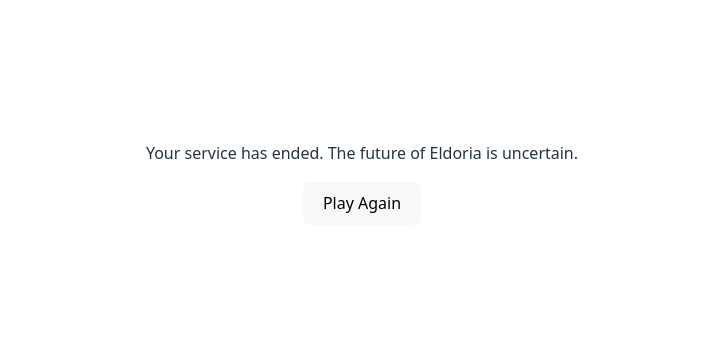
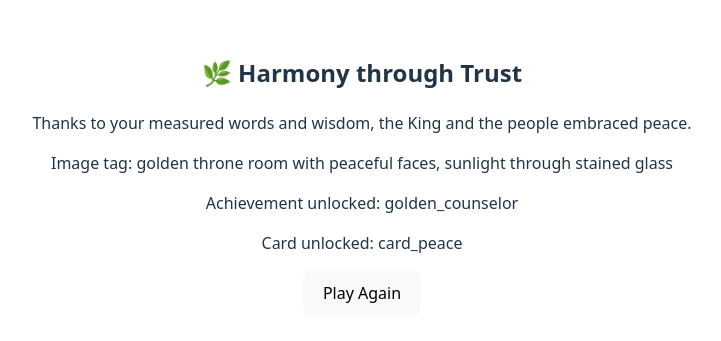
Before and after one commit to Sarec21/Consejero4.0, a React (Vite) app: page /final in a window 1280 px wide. Shown: the part 225-566 px from the top of the page, without its empty margins (278-999 px from the left). Built offline with nearby package versions, Linux system fonts and the light colour scheme.

Commit message:
Implement narrative ending system

```diff
--- /dev/null
+++ b/src/data/finals.json
@@ -0,0 +1,32 @@
+[
+  {
+    "id": "final_trust_peace",
+    "title": "Harmony through Trust",
+    "description": "Thanks to your measured words and wisdom, the King and the people embraced peace.",
+    "condition": {
+      "trust_min": 80,
+      "war": false
+    },
+    "achievement_id": "golden_counselor",
+    "card_id": "card_peace",
+    "visual": {
+      "tag_ia": "golden throne room with peaceful faces, sunlight through stained glass",
+      "icon": "\ud83c\udf3f"
+    }
+  },
+  {
+    "id": "final_chaos_war",
+    "title": "Chaos of Betrayal",
+    "description": "Distrust and bloodshed consumed the realm after your ill-timed counsels.",
+    "condition": {
+      "trust_max": 30,
+      "war": true
+    },
+    "achievement_id": "dark_advisor",
+    "card_id": "card_war",
+    "visual": {
+      "tag_ia": "burning battlements under a crimson sky, despairing faces",
+      "icon": "\u2694\ufe0f"
+    }
+  }
+]
--- /dev/null
+++ b/src/lib/finalSelector.ts
@@ -0,0 +1,42 @@
+import finalsData from '../data/finals.json'
+import type { GameState } from '../state/gameState'
+
+export interface Final {
+  id: string
+  title: string
+  description: string
+  condition: Record<string, unknown>
+  achievement_id?: string
+  card_id?: string
+  visual: { tag_ia: string; icon: string }
+}
+
+const finals = finalsData as Final[]
+
+function matches(final: Final, state: GameState): boolean {
+  const cond = final.condition || {}
+  const s = state as unknown as Record<string, unknown>
+  for (const [key, value] of Object.entries(cond)) {
+    if (key.endsWith('_min')) {
+      const prop = key.replace(/_min$/, '')
+      if (typeof s[prop] !== 'number' || (s[prop] as number) < (value as number)) return false
+    } else if (key.endsWith('_max')) {
+      const prop = key.replace(/_max$/, '')
+      if (typeof s[prop] !== 'number' || (s[prop] as number) > (value as number)) return false
+    } else {
+      if (s[key] !== value) return false
+    }
+  }
+  return true
+}
+
+function specificity(final: Final): number {
+  return Object.keys(final.condition || {}).length
+}
+
+export function selectFinal(state: GameState): Final {
+  const eligible = finals.filter(f => matches(f, state))
+  if (eligible.length === 0) return finals[0]
+  eligible.sort((a, b) => specificity(b) - specificity(a))
+  return eligible[0]
+}
--- a/src/screens/logic/FinalScreen.tsx
+++ b/src/screens/logic/FinalScreen.tsx
@@ -1,15 +1,41 @@
+import { useEffect, useState } from 'react'
 import { useNavigate } from 'react-router-dom'
 import { useGameState } from '../../state/gameState'
 import ViewFinalScreen from '../view/ViewFinalScreen'
+import { selectFinal } from '../../lib/finalSelector'
+import type { Final } from '../../lib/finalSelector'
 
 export default function FinalScreen() {
   const navigate = useNavigate()
-  const { resetState } = useGameState()
+  const gameState = useGameState()
+  const { resetState } = gameState
+  const [final, setFinal] = useState<Final | null>(null)
+
+  useEffect(() => {
+    const result = selectFinal(useGameState.getState())
+    setFinal(result)
+
+    const stored = localStorage.getItem('player_profile')
+    const profile = stored ? JSON.parse(stored) : {}
+    profile.finals = Array.isArray(profile.finals) ? profile.finals : []
+    profile.finals.push(result.id)
+    if (result.achievement_id) {
+      profile.achievements = Array.isArray(profile.achievements)
+        ? profile.achievements
+        : []
+      profile.achievements.push(result.achievement_id)
+    }
+    if (result.card_id) {
+      profile.cards = Array.isArray(profile.cards) ? profile.cards : []
+      profile.cards.push(result.card_id)
+    }
+    localStorage.setItem('player_profile', JSON.stringify(profile))
+  }, [])
 
   const handleReset = () => {
     resetState()
     navigate('/')
   }
 
-  return <ViewFinalScreen onReset={handleReset} />
+  return <ViewFinalScreen final={final} onReset={handleReset} />
 }
--- a/src/screens/view/ViewFinalScreen.tsx
+++ b/src/screens/view/ViewFinalScreen.tsx
@@ -1,11 +1,28 @@
+import type { Final } from '../../lib/finalSelector'
+
 interface ViewFinalScreenProps {
+  final: Final | null
   onReset: () => void
 }
 
-export default function ViewFinalScreen({ onReset }: ViewFinalScreenProps) {
+export default function ViewFinalScreen({ final, onReset }: ViewFinalScreenProps) {
   return (
     <div>
-      <p>Your service has ended. The future of Eldoria is uncertain.</p>
+      {final ? (
+        <div>
+          <h2>
+            {final.visual.icon} {final.title}
+          </h2>
+          <p>{final.description}</p>
+          <p>Image tag: {final.visual.tag_ia}</p>
+          {final.achievement_id && (
+            <p>Achievement unlocked: {final.achievement_id}</p>
+          )}
+          {final.card_id && <p>Card unlocked: {final.card_id}</p>}
+        </div>
+      ) : (
+        <p>Loading ending...</p>
+      )}
       <button onClick={onReset}>Play Again</button>
     </div>
   )
```
